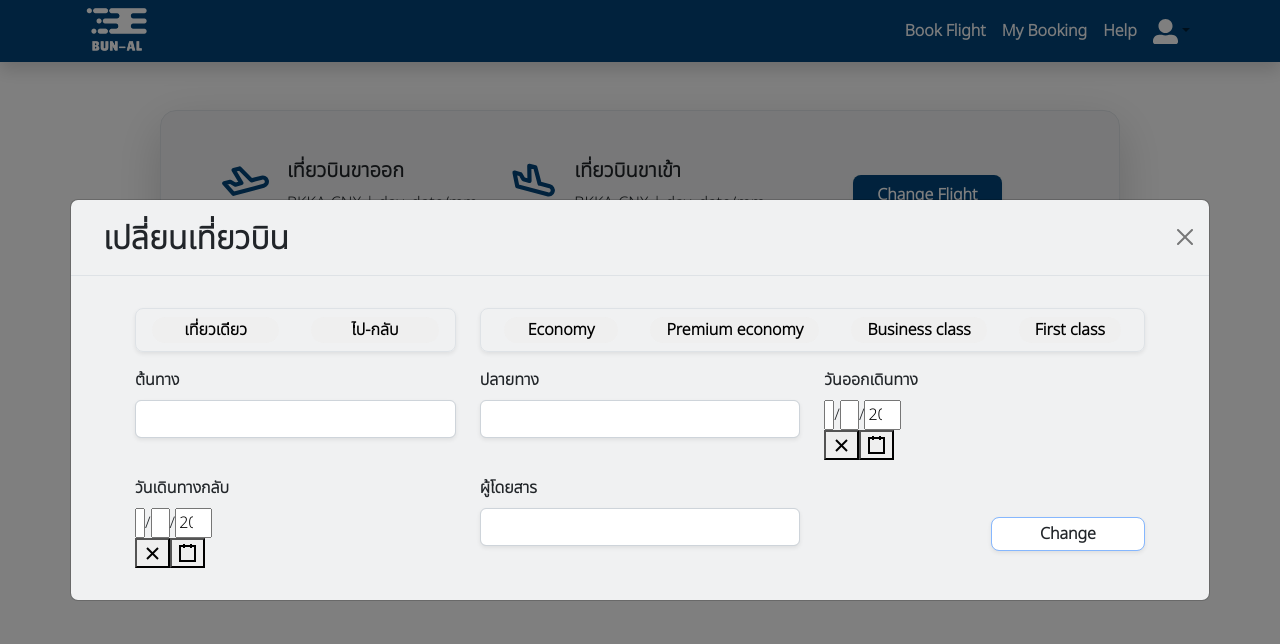
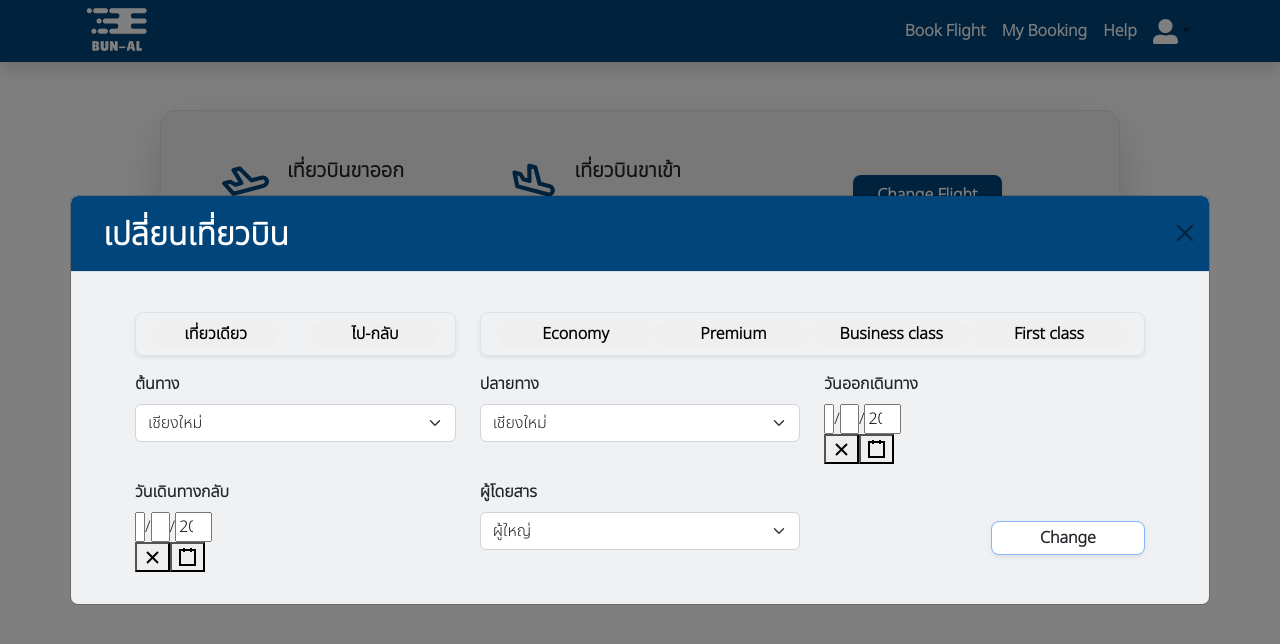
Before and after one commit to B-MNSN/dii-front-end-project, a React (Create React App) app: page /bookFlight in a window 1280 px wide. Both pictures are taken after a click on the button "Change Flight". Shown: the top 644 px of the page. Built offline with nearby package versions, Linux system fonts and the light colour scheme; no server answers.

Commit message:
Edit select from

```diff
--- a/src/components/ChangeFlight.js
+++ b/src/components/ChangeFlight.js
@@ -13,7 +13,7 @@ function ChangeFlight(props) {
 
     return (
         <Modal {...props} size="xl" aria-labelledby="contained-modal-title-vcenter" centered>
-            <Modal.Header closeButton className='bg-secondary bg-opacity-10'>
+            <Modal.Header closeButton className='topModal bg-opacity-10 btn-light'>
                 <Modal.Title id="contained-modal-title-vcenter">
                     <h2 className='ms-3 mt-1 mb-0 fw-bold'>เปลี่ยนเที่ยวบิน</h2>
                 </Modal.Title>
@@ -23,17 +23,17 @@ function ChangeFlight(props) {
                     <Container className='px-5 py-3'>
                         <Row className='pb-3'>
                             <Col lg={4}>
-                                <div className='d-flex justify-content-space-around shadow-sm rounded-3 border border-1'>
+                                <div className='d-flex justify-content-space-around shadow-sm rounded-3 border border-1 mt-2'>
                                     <button className='btnFlight fw-bold rounded-5 w-50 my-2 mx-3'>เที่ยวเดียว</button>
                                     <button className='btnFlight fw-bold rounded-5 w-50 my-2 mx-3'>ไป-กลับ</button>
                                 </div>
                             </Col>
                             <Col lg={8}>
-                                <div className=' d-flex justify-content-center shadow-sm rounded-3 border border-1'>
-                                    <button className='btnCabinClass fw-bold rounded-5 px-4 my-2 mx-3'>Economy </button>
-                                    <button className='btnCabinClass fw-bold rounded-5 px-3 my-2 mx-3'>Premium economy</button>
-                                    <button className='btnCabinClass fw-bold rounded-5 px-3 my-2 mx-3'>Business class </button>
-                                    <button className='btnCabinClass fw-bold rounded-5 px-3 my-2 mx-3'>First class</button>
+                                <div className='row d-flex justify-content-center shadow-sm rounded-3 border border-1 m-auto mt-2'>
+                                    <button className='col btnCabinClass fw-bold rounded-5 my-2 ms-3'>Economy </button>
+                                    <button className='col btnCabinClass fw-bold rounded-5 my-2'>Premium</button>
+                                    <button className='col btnCabinClass fw-bold rounded-5 my-2'>Business class </button>
+                                    <button className='col btnCabinClass fw-bold rounded-5 my-2 me-3'>First class</button>
                                 </div>
                             </Col>
                         </Row>
@@ -41,21 +41,19 @@ function ChangeFlight(props) {
                             <Col lg={4}>
                                 <Form.Group>
                                     <Form.Label className='fw-bold'>ต้นทาง</Form.Label>
-                                    <Form.Control
-                                        type="text"
-                                        autoFocus
-                                        className='shadow-sm rounded'
-                                    />
+                                    <Form.Select>
+                                        <option>เชียงใหม่</option>
+                                        <option>กรุงเทพมหานคร</option>
+                                    </Form.Select>
                                 </Form.Group>
                             </Col>
                             <Col lg={4}>
                                 <Form.Group>
                                     <Form.Label className='fw-bold'>ปลายทาง</Form.Label>
-                                    <Form.Control
-                                        type="text"
-                                        autoFocus
-                                        className='shadow-sm rounded'
-                                    />
+                                    <Form.Select>
+                                        <option>เชียงใหม่</option>
+                                        <option>กรุงเทพมหานคร</option>
+                                    </Form.Select>
                                 </Form.Group>
                             </Col>
                             <Col lg={4}>
@@ -80,11 +78,11 @@ function ChangeFlight(props) {
                             <Col lg={4}>
                                 <Form.Group>
                                     <Form.Label className='fw-bold'>ผู้โดยสาร</Form.Label>
-                                    <Form.Control
-                                        type="text"
-                                        autoFocus
-                                        className='shadow-sm rounded'
-                                    />
+                                    <Form.Select>
+                                        <option>ผู้ใหญ่</option>
+                                        <option>เด็ก</option>
+                                        <option>ทารก</option>
+                                    </Form.Select>
                                 </Form.Group>
                             </Col>
                             <Col lg={4} className='d-flex justify-content-end align-items-center'>
```
